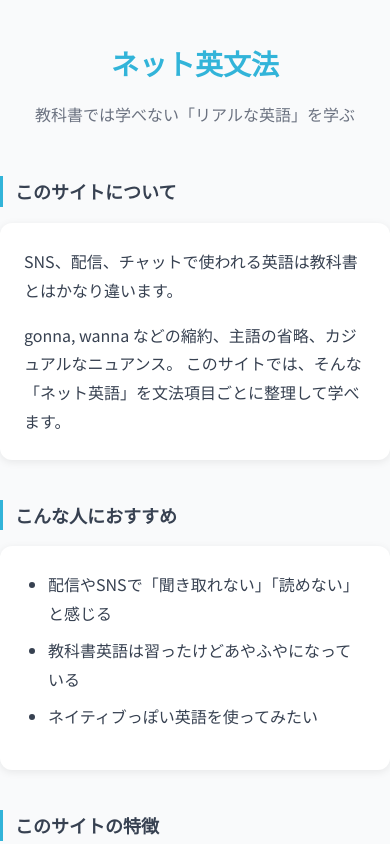
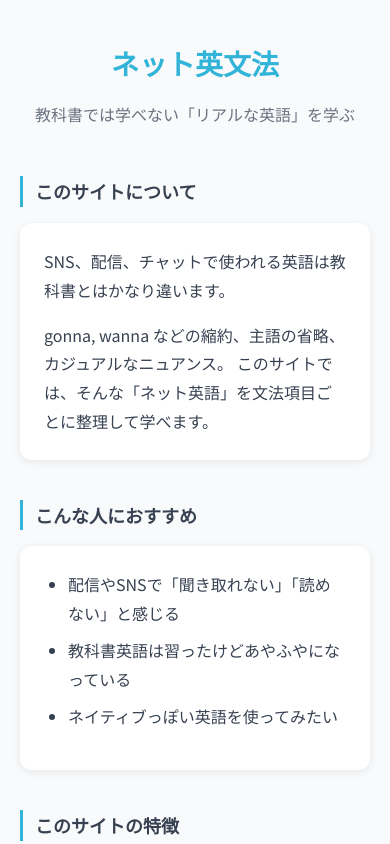
Before and after one commit to nxouv/net-eibunpo, a Next.js app: page /about in a window 390 px wide. Shown: the top 844 px of the page. Built offline with nearby package versions, Linux system fonts and the light colour scheme.

Commit message:
Fix About page mobile padding

```diff
--- a/src/app/about/page.module.css
+++ b/src/app/about/page.module.css
@@ -1,6 +1,6 @@
 .main {
     min-height: calc(100vh - 120px);
-    padding: 40px 0;
+    padding: 40px 20px;
 }
 
 .hero {
```
